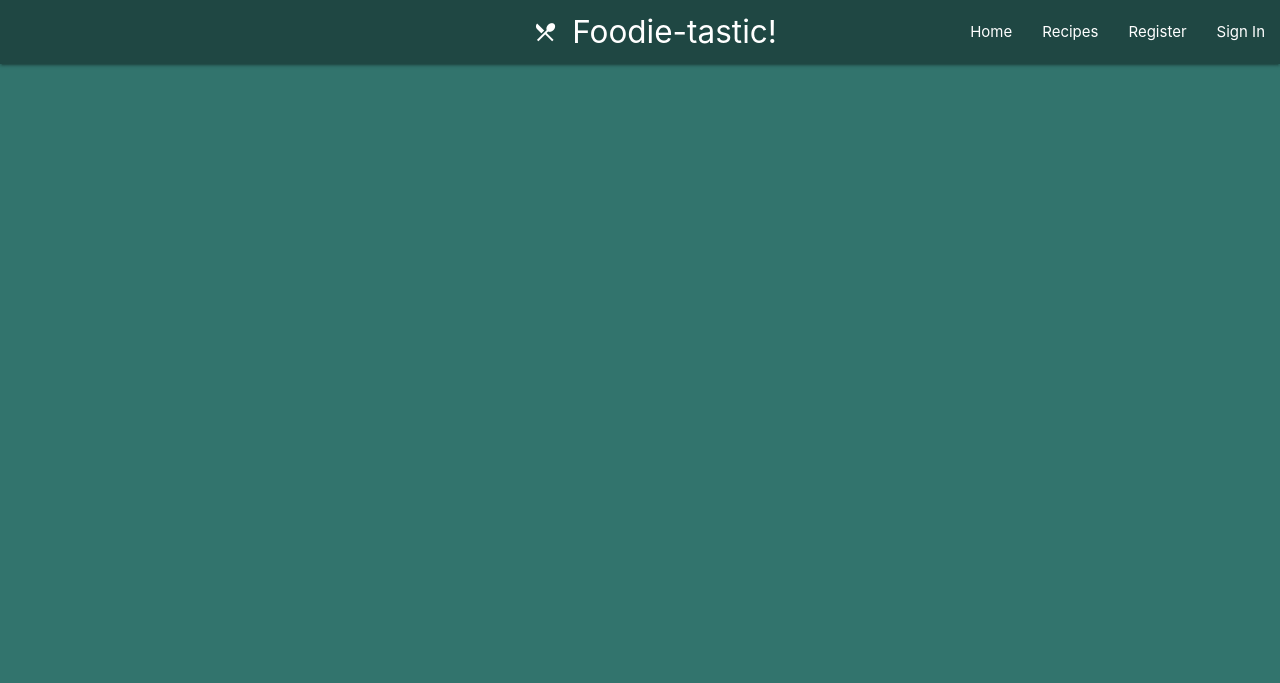
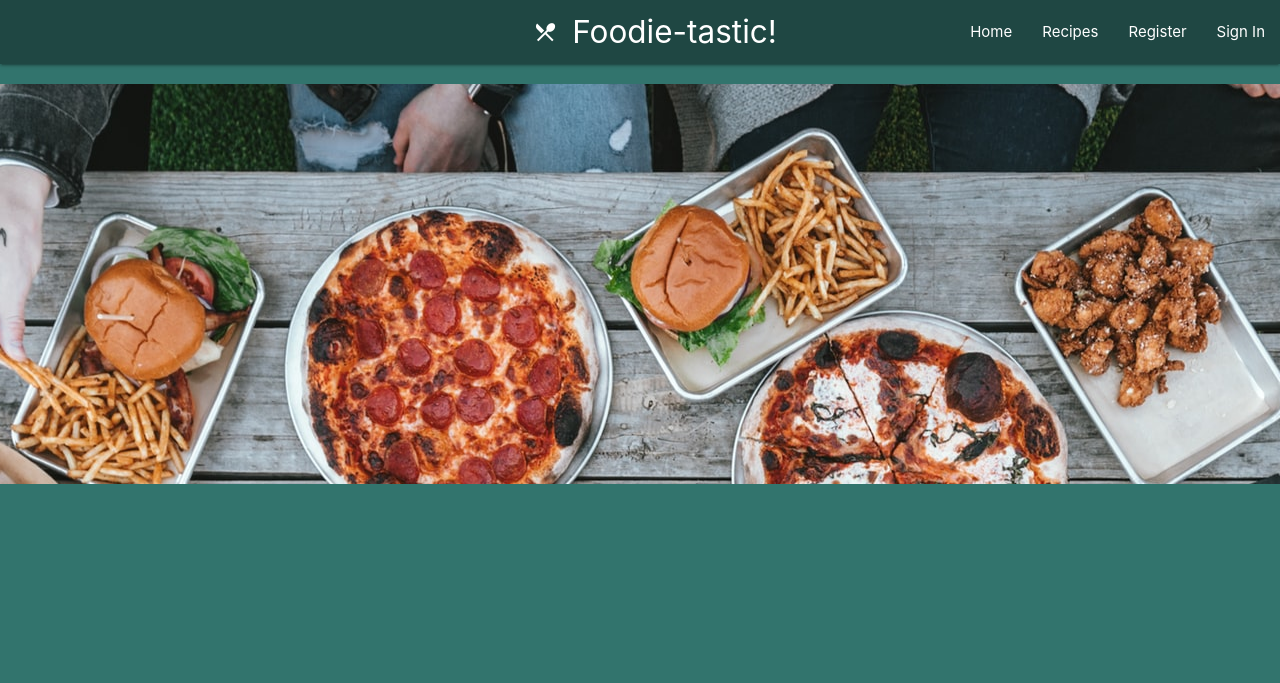
Before and after one commit to baileyl91/MS3_Foodie-tastic, a Flask app: page / in a window 1280 px wide. Shown: the top 683 px of the page. Run offline with Flask 2, Linux system fonts and the light colour scheme; data that the repository does not hold is empty; some libraries are stand-ins or nearby versions.

Commit message:
Added hero image using parallax feature

```diff
--- a/static/css/style.css
+++ b/static/css/style.css
@@ -34,6 +34,7 @@ nav {
     padding-top: 20px;
 }
 
-.hero-image {
-    width: 100%;
-}
+.parallax-container {
+    height: 400px;
+    object-fit: contain;
+  }
--- a/templates/base.html
+++ b/templates/base.html
@@ -44,7 +44,9 @@
     </header>
 
     <main>
-
+        <div class="parallax-container">
+            <div class="parallax"><img class="hero-image" src="/static/images/food.jpg"></div>
+        </div>
 
 
     </main>
```
